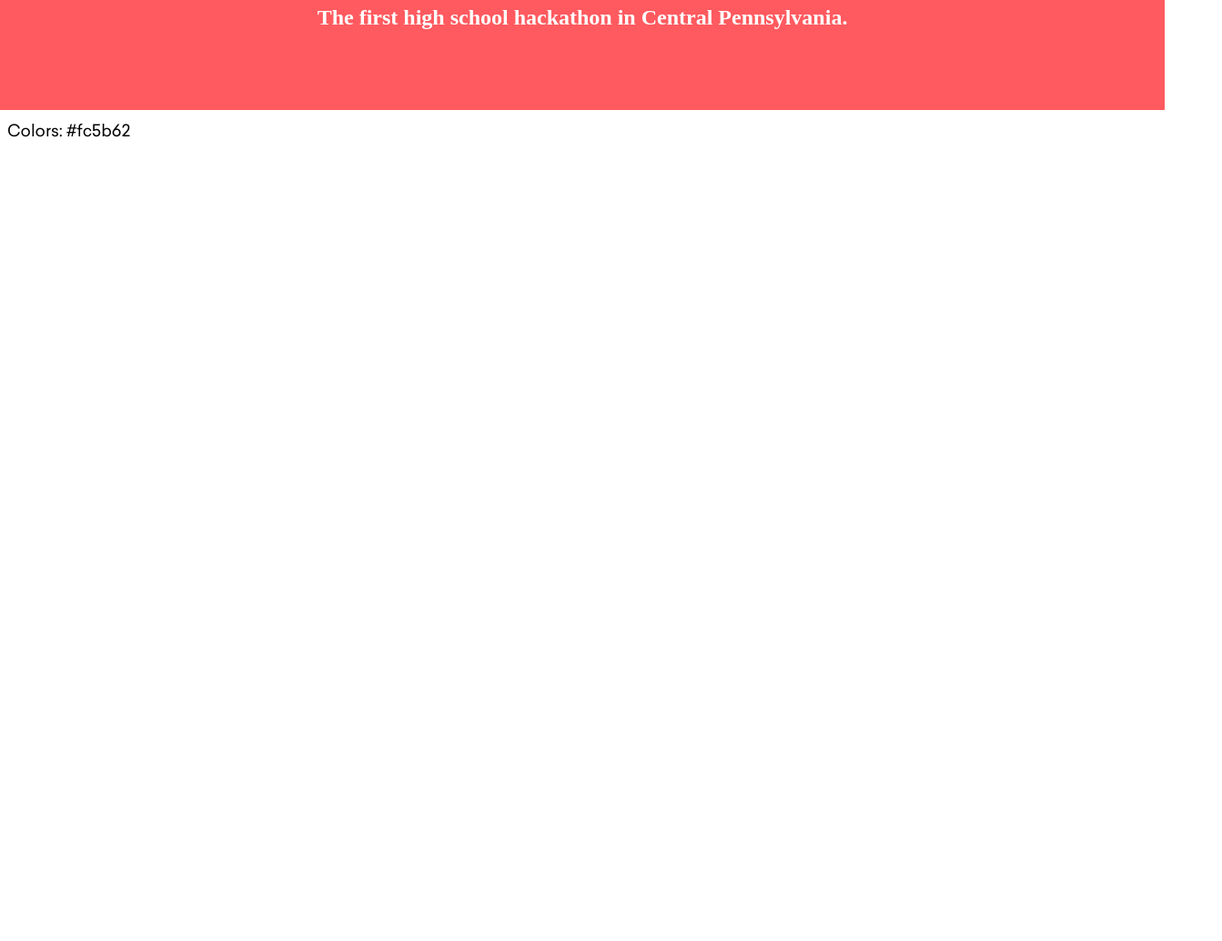
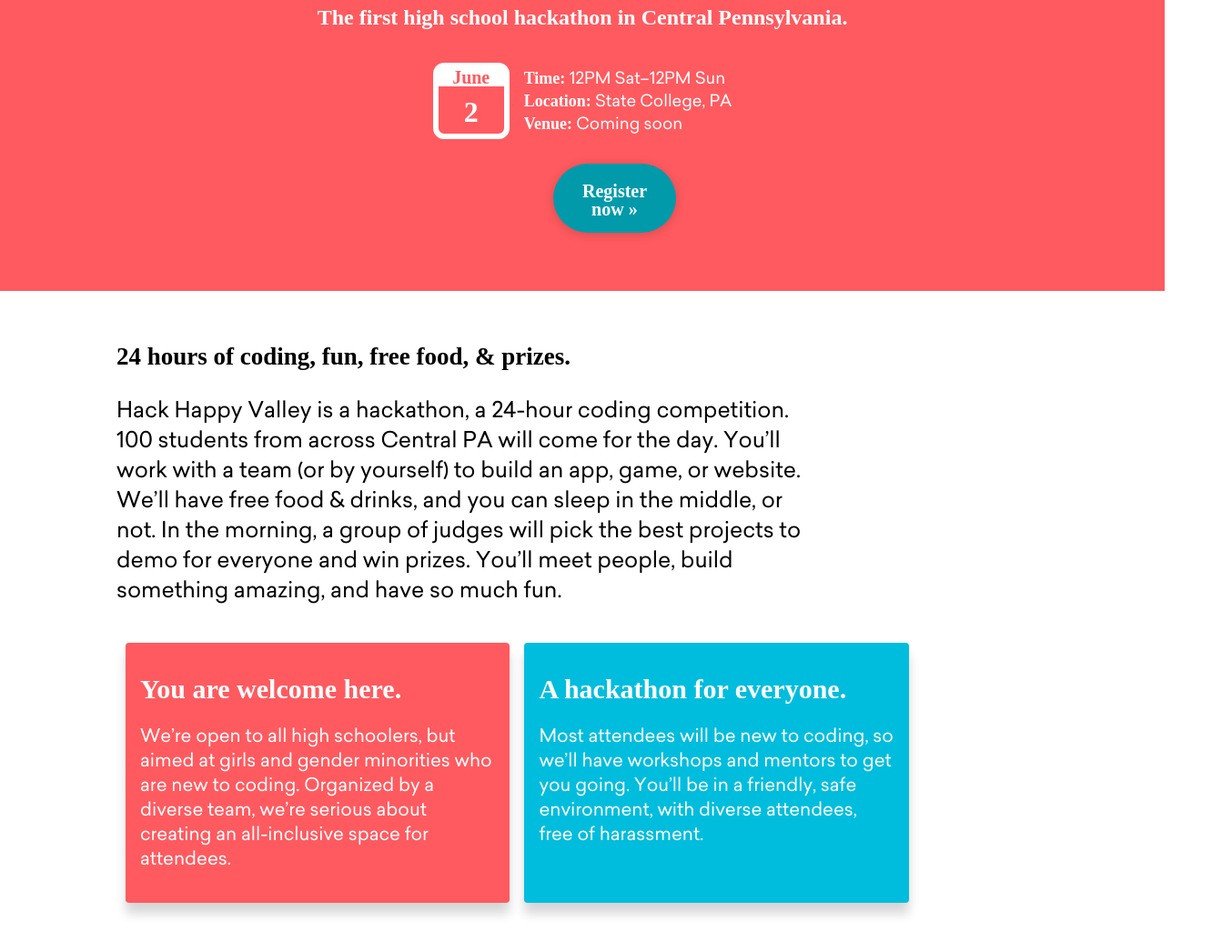
Before and after one commit to ctrinh98/Landing, a plain HTML site: page index.html in a window 1280 px wide. Shown: the part 181-1216 px from the top of the page at 91% size, 1343 px wide, since content can reach past the window. Before the commit the page ends 800 px from the top, so only its background shows below. Drawn offline with Linux system fonts and the light colour scheme; a web font is replaced by a local one.

Commit message:
fixed date section in first div and added register now button (hacky solution) and added second div with 1x2 grid

```diff
--- a/index.html
+++ b/index.html
@@ -22,10 +22,46 @@
     <div class="landing">
       <h1>Hack Happy Valley</h1>
       <h3>The first high school hackathon in Central Pennsylvania.</h3>
+      <div class="date">
+        <div class="dicon">
+          <p class="month">June</p>
+          <p class="day">2</p>
+        </div>
+        <div class="details">
+          <p>
+            <strong>Time:</strong>
+            12PM Sat–12PM Sun
+            <br>
+            <strong>Location:</strong>
+            State College, PA
+            <br>
+            <strong>Venue:</strong>
+            Coming soon
+          </p>
+        </div>
+      </div>
+      <a class="register" href="#">Register now »</a>
     </div>
 
     <div class="content">
-      <p>Colors: #fc5b62</p>
+      <h2>24 hours of coding, fun, free food, & prizes.</h2>
+      <p>
+        Hack Happy Valley is a hackathon, a 24-hour coding competition. 100 students from across Central PA will come for the day. You’ll work with a team (or by yourself) to build an app, game, or website. We’ll have free food & drinks, and you can sleep in the middle, or not. In the morning, a group of judges will pick the best projects to demo for everyone and win prizes. You’ll meet people, build something amazing, and have so much fun.
+      </p>
+
+      <div class="grid">
+        <div class="box1">
+          <h3>You are welcome here.</h3>
+          <p>We’re open to all high schoolers, but aimed at girls and gender minorities who are new to coding. Organized by a diverse team, we’re serious about creating an all-inclusive space for attendees.
+          </p>
+        </div>
+        <div class="box2">
+          <h3>A hackathon for everyone.</h3>
+          <p>
+            Most attendees will be new to coding, so we’ll have workshops and mentors to get you going. You’ll be in a friendly, safe environment, with diverse attendees, free of harassment.
+          </p>
+        </div>
+      </div>
     </div>
 
   </body>
--- a/styles.css
+++ b/styles.css
@@ -98,6 +98,11 @@
   margin: -8px;
 }
 
+.landing a {
+  text-align: center;
+  margin: 0px 30em;
+}
+
 .content {
 /*  font-family: 'Karla', sans-serif;*/
   font-size: 18px;
@@ -107,3 +112,141 @@
   background: url("flag.svg") 0% 0% / auto 100% no-repeat;
   padding: 25px;
 }
+
+.content p {
+  font-size: 24px;
+  margin-left: 0px;
+  margin-right: 0px;
+  max-width: 48rem;
+}
+
+.content {
+  padding-left: 16px;
+  padding-right: 16px;
+  margin-left: auto;
+  margin-right: auto;
+  margin-top: 64px;
+  width: 100%;
+  max-width: 64rem;
+}
+
+.details p {
+  color: white;
+}
+
+.date {
+  margin-top: 16px;
+  margin-bottom: 16px;
+  text-align: center;
+  display: flex;
+  align-items: center;
+  justify-content: center;
+  -webkit-box-align: center;
+  -webkit-box-pack: center;
+}
+
+.dicon {
+  width: 72px;
+  height: 72px;
+  margin-right: 16px;
+  display: flex;
+  flex-direction: column;
+  flex-shrink: 0;
+  text-align: center;
+  font-weight: 700;
+  border-color: rgb(255, 255, 255);
+  border-style: solid;
+  border-radius: 12px;
+  border-width: 6px;
+}
+
+.month {
+  font-size: 20px;
+  padding-top: 0px;
+  padding-bottom: 0px;
+  background-color: rgb(255, 255, 255);
+  color: rgb(255, 90, 95);
+  line-height: 1;
+  margin: 0px;
+}
+
+.day {
+  font-size: 32px;
+  color: white;
+  line-height: 1.75;
+  margin: 0px;
+}
+
+.details p {
+  font-size: 18px;
+  text-align: left;
+  margin: 16px 0px;
+}
+
+.content h2 {
+  line-height: 1.25;
+/*  font-size: 24px;*/
+}
+
+.grid {
+  margin-bottom: 32px;
+  margin-top: 32px;
+  color: rgb(255, 255, 255);
+  display: grid;
+/*  grid-template-columns: 27ch 27ch;*/
+/*  grid-row-gap: 50px;*/
+  grid-template-columns: .4fr .4fr;
+  padding: 10px;
+  width: 100%;
+  grid-gap: 48px 48px;
+}
+
+.grid > div {
+  width: 100%;
+  box-shadow: rgba(0, 0, 0, 0.08) 0px 0px 2px 0px, rgba(0, 0, 0, 0.16) 0px 12px 12px 0px;
+  max-width: 100%;
+  border-radius: 4px;
+}
+
+.grid h3 {
+  font-size: 30px;
+  margin: 18px 0px;
+}
+
+.grid p {
+  font-size: 20px;
+}
+
+.box1 {
+  background-color: rgb(255, 90, 95);
+  padding: 16px;
+}
+
+.register {
+  background-color: rgb(0, 154, 171);
+  color: white;
+  text-decoration: none;
+  font-size: 20px;
+  -webkit-font-smoothing: antialiased;
+  display: inline-block;
+  vertical-align: middle;
+  text-align: center;
+  font-family: inherit;
+  font-weight: 700;
+  -webkit-appearance: none;
+  cursor: pointer;
+  box-shadow: rgba(0, 0, 0, 0.16) 0px 2px 12px;
+  line-height: 1;
+  will-change: transform;
+  transform: scale(1);
+  border-radius: 9999px;
+  border-width: 0px;
+  border-style: solid;
+  padding: 20px 32px 16px;
+  transition: transform 0.125s ease-out;
+}
+
+.box2 {
+  background-color: rgb(0, 189, 222);
+  padding: 16px;
+}
```
